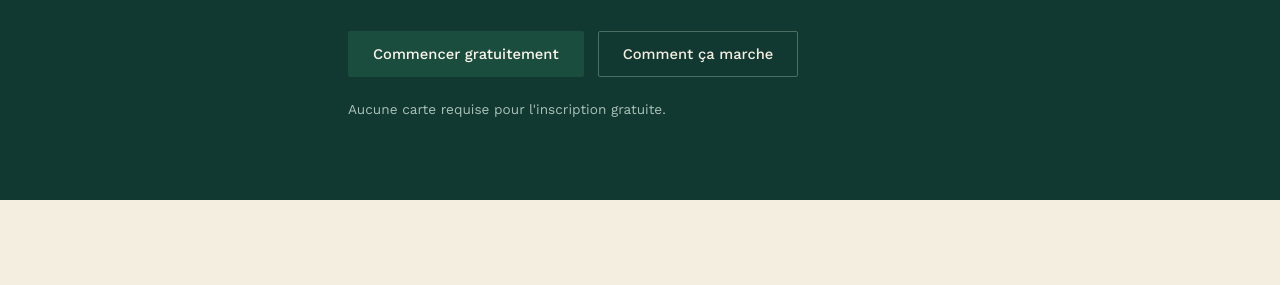
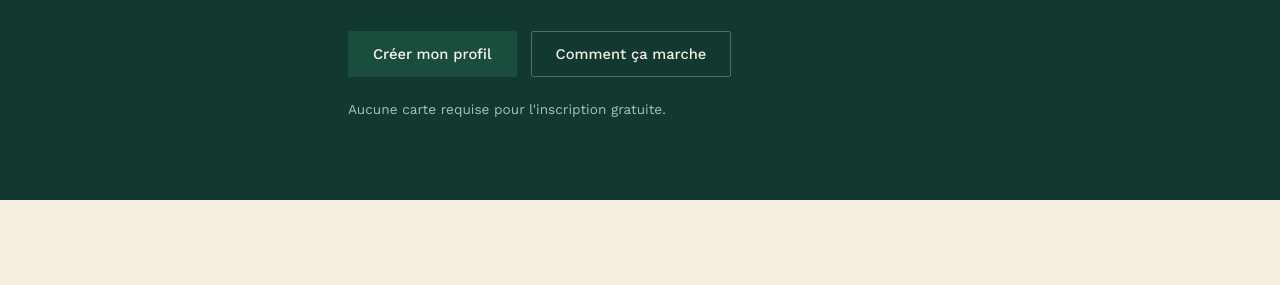
Before and after one commit to manouridjibo95-oss/sakina-site, a website: page index.html in a window 1280 px wide. Shown: the part 501-786 px from the top of the page. Drawn offline with nearby package versions, Linux system fonts and the light colour scheme.

Commit message:
Update index.html

```diff
--- a/index.html
+++ b/index.html
@@ -218,7 +218,7 @@
     <h1>Une recherche sincère mérite un cadre sérieux.</h1>
     <p>Sakina accompagne les célibataires musulmans vers un mariage réfléchi : profils vérifiés, échanges pudiques, et la possibilité d'impliquer un wali à chaque étape.</p>
     <div class="hero-cta">
-      <a href="/inscription.html" class="btn btn-primary">Commencer gratuitement</a>
+      <a href="/profil.html" class="btn btn-primary">Créer mon profil</a>
       <a href="#comment" class="btn btn-ghost" style="color:#F4EEE1; border-color:#4C6E63;">Comment ça marche</a>
     </div>
     <div class="hero-note">Aucune carte requise pour l'inscription gratuite.</div>
```
